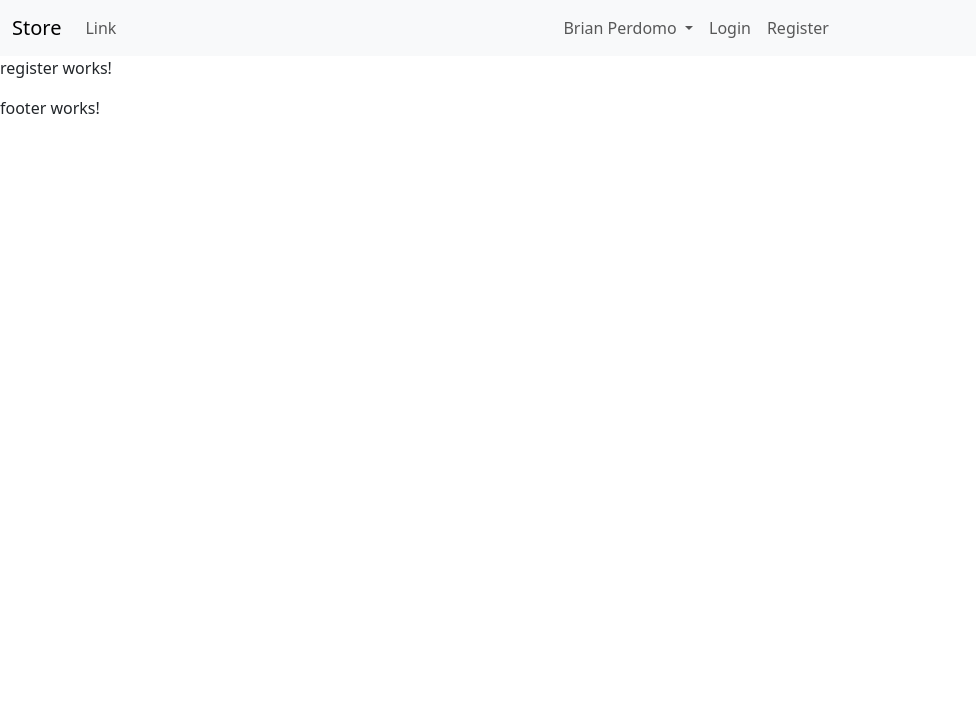
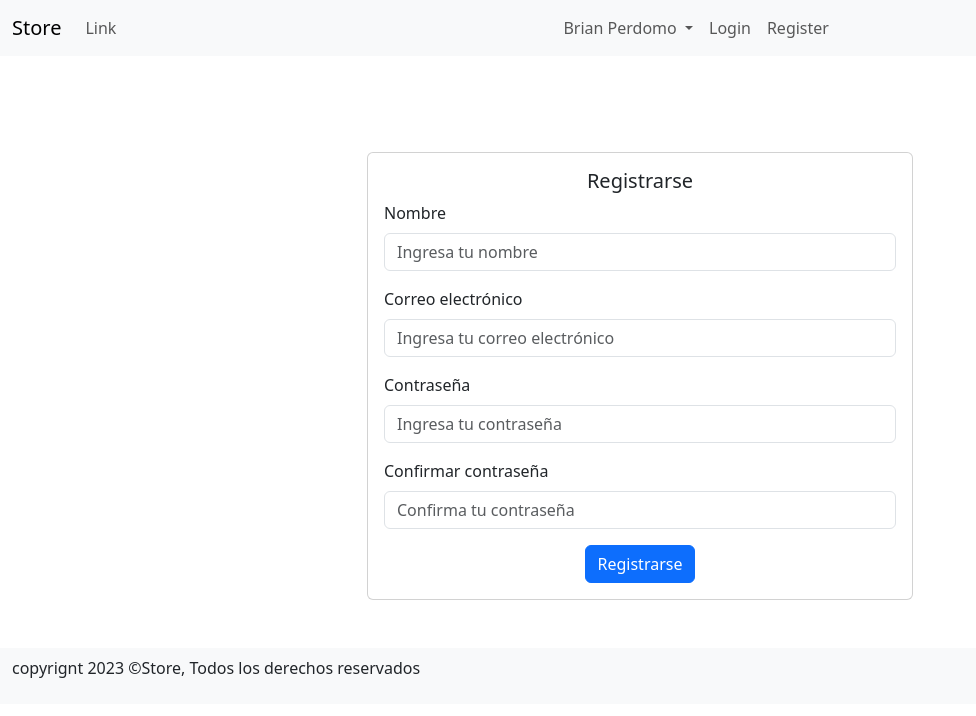
Before and after one commit to BrianPerdomo066/angular-FrontEnd-API-Rest--Ecommerce, an Angular app: page /register in a window 1280 px wide. Shown: the top 716 px of the page, without its empty margins (0-976 px from the left). Built offline with nearby package versions, Linux system fonts and the light colour scheme.

Commit message:
[+]Defini estructura ( login.component, register.componenet) html

```diff
--- a/src/app/components/login/login.component.html
+++ b/src/app/components/login/login.component.html
@@ -1 +1,24 @@
-<p>login works!</p>
+<div class="container mt-5">
+    <div class="row justify-content-center">
+        <div class="col-md-6 m-5">
+            <div class="card">
+                <div class="card-body">
+                    <h5 class="card-title text-center">Iniciar sesión</h5>
+                    <form>
+                        <div class="mb-3">
+                            <label for="email" class="form-label">Correo electrónico</label>
+                            <input type="email" class="form-control" id="email" placeholder="Ingresa tu correo electrónico" required>
+                        </div>
+                        <div class="mb-3">
+                            <label for="password" class="form-label">Contraseña</label>
+                            <input type="password" class="form-control" id="password" placeholder="Ingresa tu contraseña" required>
+                        </div>
+                            <div class="text-center">
+                            <button type="submit" class="btn btn-primary">Iniciar sesión</button>
+                        </div>
+                    </form>
+                </div>
+            </div>
+        </div>
+    </div>
+</div>
--- a/src/app/components/register/register.component.html
+++ b/src/app/components/register/register.component.html
@@ -1 +1,32 @@
-<p>register works!</p>
+<div class="container mt-5">
+    <div class="row justify-content-center">
+      <div class="col-md-6 m-5">
+        <div class="card">
+          <div class="card-body">
+            <h5 class="card-title text-center">Registrarse</h5>
+            <form>
+              <div class="mb-3">
+                <label for="name" class="form-label">Nombre</label>
+                <input type="text" class="form-control" id="name" placeholder="Ingresa tu nombre" required>
+              </div>
+              <div class="mb-3">
+                <label for="email" class="form-label">Correo electrónico</label>
+                <input type="email" class="form-control" id="email" placeholder="Ingresa tu correo electrónico" required>
+              </div>
+              <div class="mb-3">
+                <label for="password" class="form-label">Contraseña</label>
+                <input type="password" class="form-control" id="password" placeholder="Ingresa tu contraseña" required>
+              </div>
+              <div class="mb-3">
+                <label for="confirm-password" class="form-label">Confirmar contraseña</label>
+                <input type="password" class="form-control" id="confirm-password" placeholder="Confirma tu contraseña" required>
+              </div>
+              <div class="text-center">
+                <button type="submit" class="btn btn-primary">Registrarse</button>
+              </div>
+            </form>
+          </div>
+        </div>
+      </div>
+    </div>
+  </div>
--- a/src/app/shared/footer/footer.component.html
+++ b/src/app/shared/footer/footer.component.html
@@ -1 +1,7 @@
-<p>footer works!</p>
+<nav class="navbar navbar-expand-lg bg-body-tertiary">
+    <div class="container-fluid">
+      <p class="collapse navbar-collapse" id="navbarSupportedContent">
+        copyrignt 2023 &copy; <a class="nav-link" routerLink="">Store</a>, Todos los derechos reservados
+      </p>
+    </div>
+  </nav>
--- a/src/app/shared/header/header.component.html
+++ b/src/app/shared/header/header.component.html
@@ -23,10 +23,10 @@
                 </ul>
             </li>
             <li class="nav-item">
-                <a class="nav-link" routerLink="Login">Login</a>
+                <a class="nav-link" routerLink="login">Login</a>
             </li>
             <li class="nav-item">
-                <a class="nav-link" routerLink="Register">Register</a>
+                <a class="nav-link" routerLink="register">Register</a>
             </li>
         </ul>
       </div>
```
